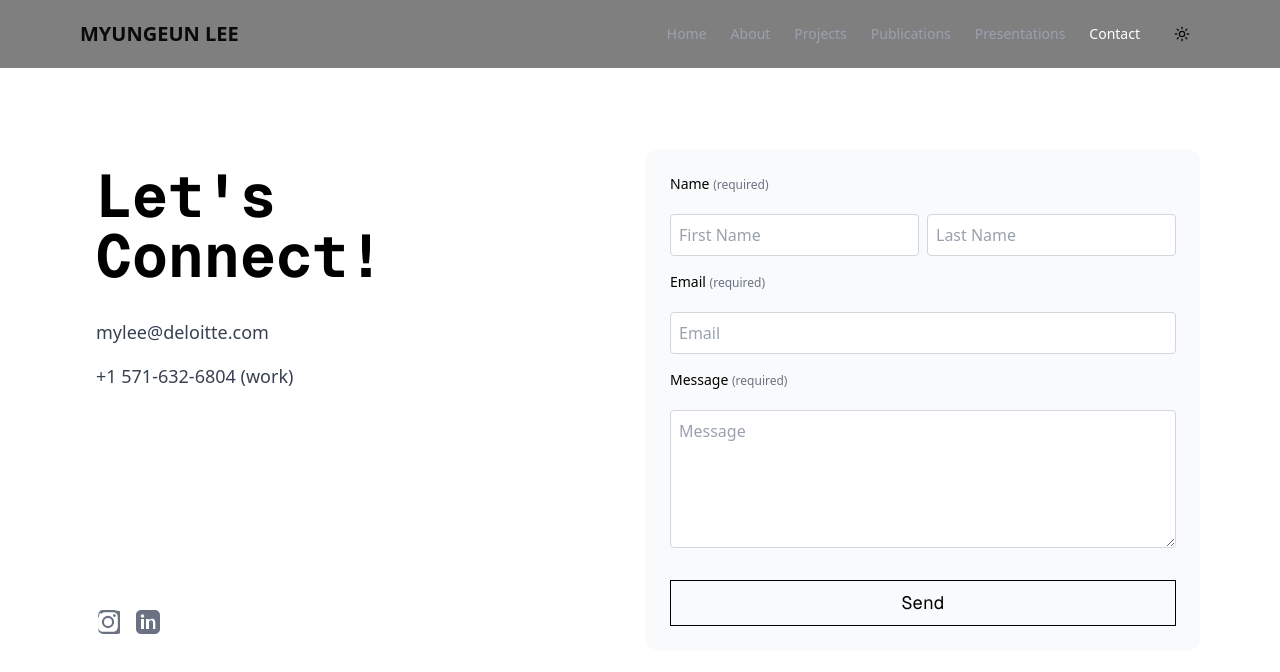
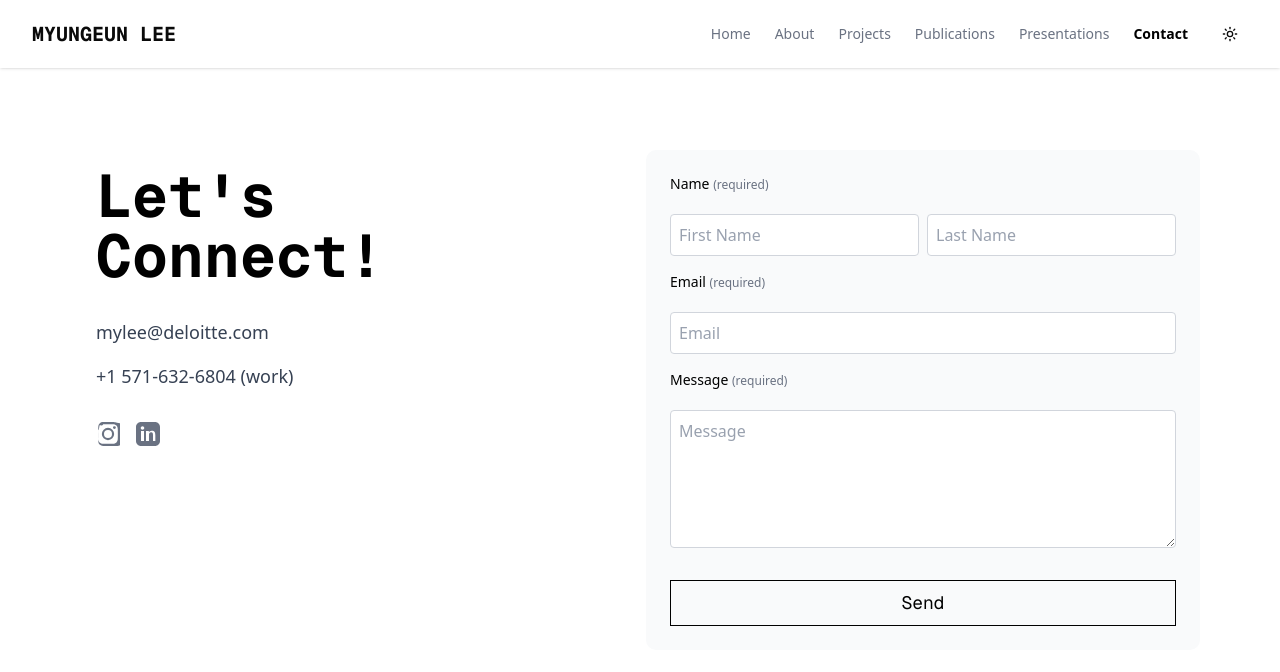
Before and after one commit to mylee04/portfolio, a Next.js app: page /contact in a window 1280 px wide. Shown: the top 672 px of the page. Built offline with nearby package versions, Linux system fonts and the light colour scheme.

Commit message:
fix: page tab move bug

```diff
--- a/app/components/Navbar.tsx
+++ b/app/components/Navbar.tsx
@@ -1,13 +1,13 @@
 "use client";
 
 import Link from "next/link";
+import { usePathname } from "next/navigation";
 import { personalInfo } from "../lib/data";
-import { usePathname } from "next/navigation";
 import { ThemeSwitcher } from "./ThemeSwitcher";
 
 export default function Navbar() {
+  const pathname = usePathname();
   const basePath = process.env.NODE_ENV === "production" ? "/portfolio" : "";
-  const pathname = usePathname();
 
   const navLinks = [
     { href: "/", name: "Home" },
@@ -18,10 +18,14 @@ export default function Navbar() {
     { href: "/contact", name: "Contact" },
   ];
 
+  const isActive = (href: string) => {
+    if (href === "/") return pathname === basePath || pathname === `${basePath}/`;
+    return pathname.startsWith(`${basePath}${href}`);
+  };
+
   return (
-    <nav className="fixed top-0 left-0 right-0 z-50 bg-black/50 backdrop-blur-sm">
-      <div className="max-w-6xl mx-auto flex items-center justify-between py-4 px-4">
-        <Link href="/" className="text-xl font-bold">
+    <nav className="fixed w-full top-0 z-50 flex items-center justify-between py-4 px-8 bg-white/90 dark:bg-black/80 backdrop-blur-sm shadow-sm">
+      <Link href="/" className="text-xl font-mono font-bold">
         {personalInfo.name}
       </Link>
       <div className="flex items-center gap-6">
@@ -29,12 +33,12 @@ export default function Navbar() {
           {navLinks.map((link) => (
             <li key={link.href}>
               <Link
-                  href={`${basePath}${link.href}`}
-                  className={`hover:text-white transition-colors ${
-                    pathname === `${basePath}${link.href}`
-                      ? "text-white"
-                      : "text-gray-400"
-                  }`}
+                href={link.href}
+                className={`${
+                  isActive(link.href)
+                    ? "font-bold text-black dark:text-white"
+                    : "text-gray-500 dark:text-gray-400"
+                } hover:underline transition-colors`}
               >
                 {link.name}
               </Link>
@@ -43,7 +47,6 @@ export default function Navbar() {
         </ul>
         <ThemeSwitcher />
       </div>
-      </div>
     </nav>
   );
 }
--- a/app/contact/page.tsx
+++ b/app/contact/page.tsx
@@ -29,7 +29,7 @@ export default function Contact() {
     <div className="min-h-screen bg-white dark:bg-black text-black dark:text-white flex flex-col items-center justify-center">
       <div className="flex w-full max-w-6xl flex-col md:flex-row items-stretch gap-8 px-4 py-12">
         {/* Left side */}
-        <div className="flex-1 flex flex-col justify-between p-4">
+        <div className="flex-1 flex flex-col p-4">
           <div>
             <h1 className="text-5xl md:text-6xl font-mono font-bold mb-8">
               Let's Connect!
```
Lines whose indentation alone changed are shown as unchanged.
